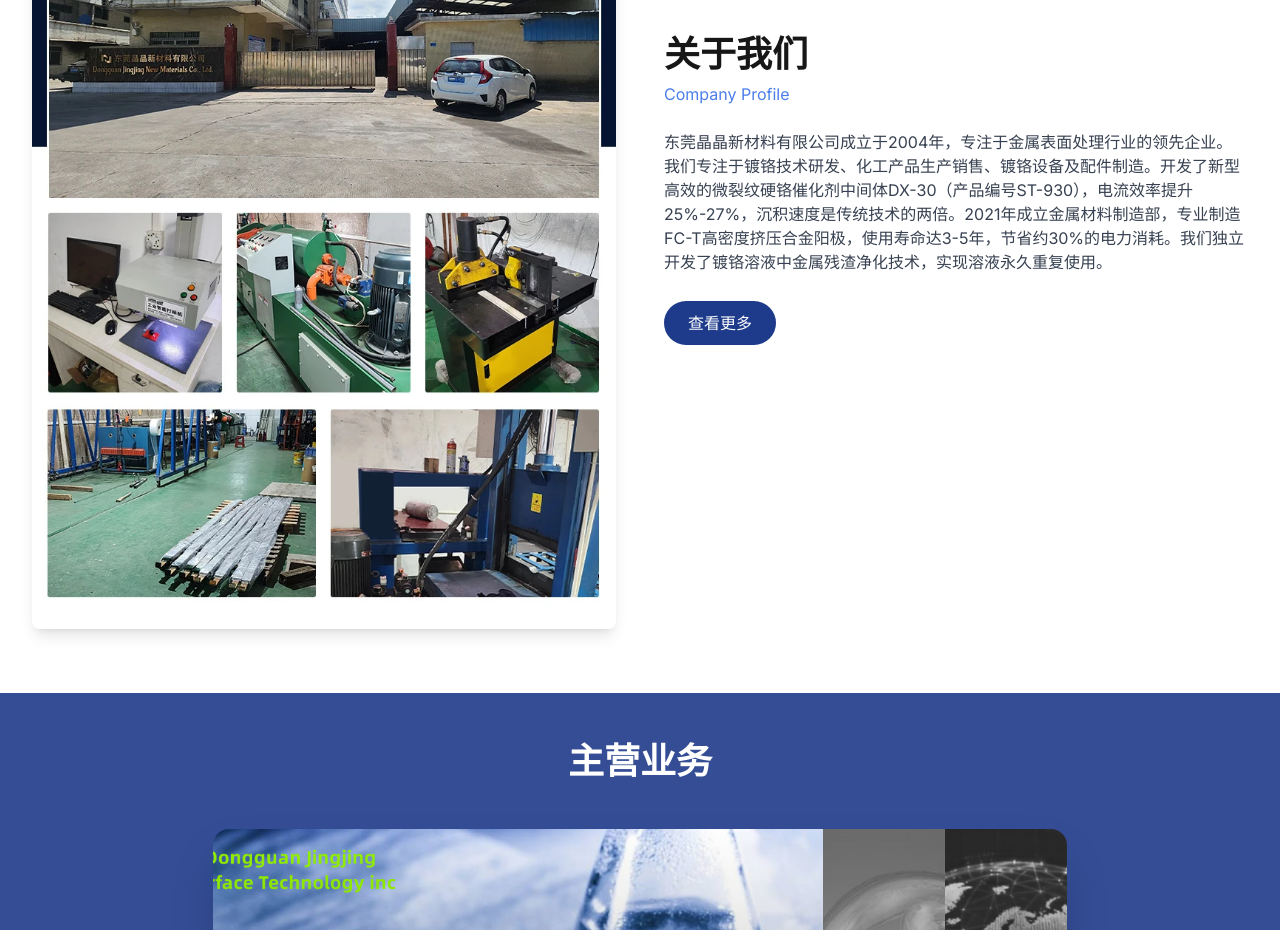
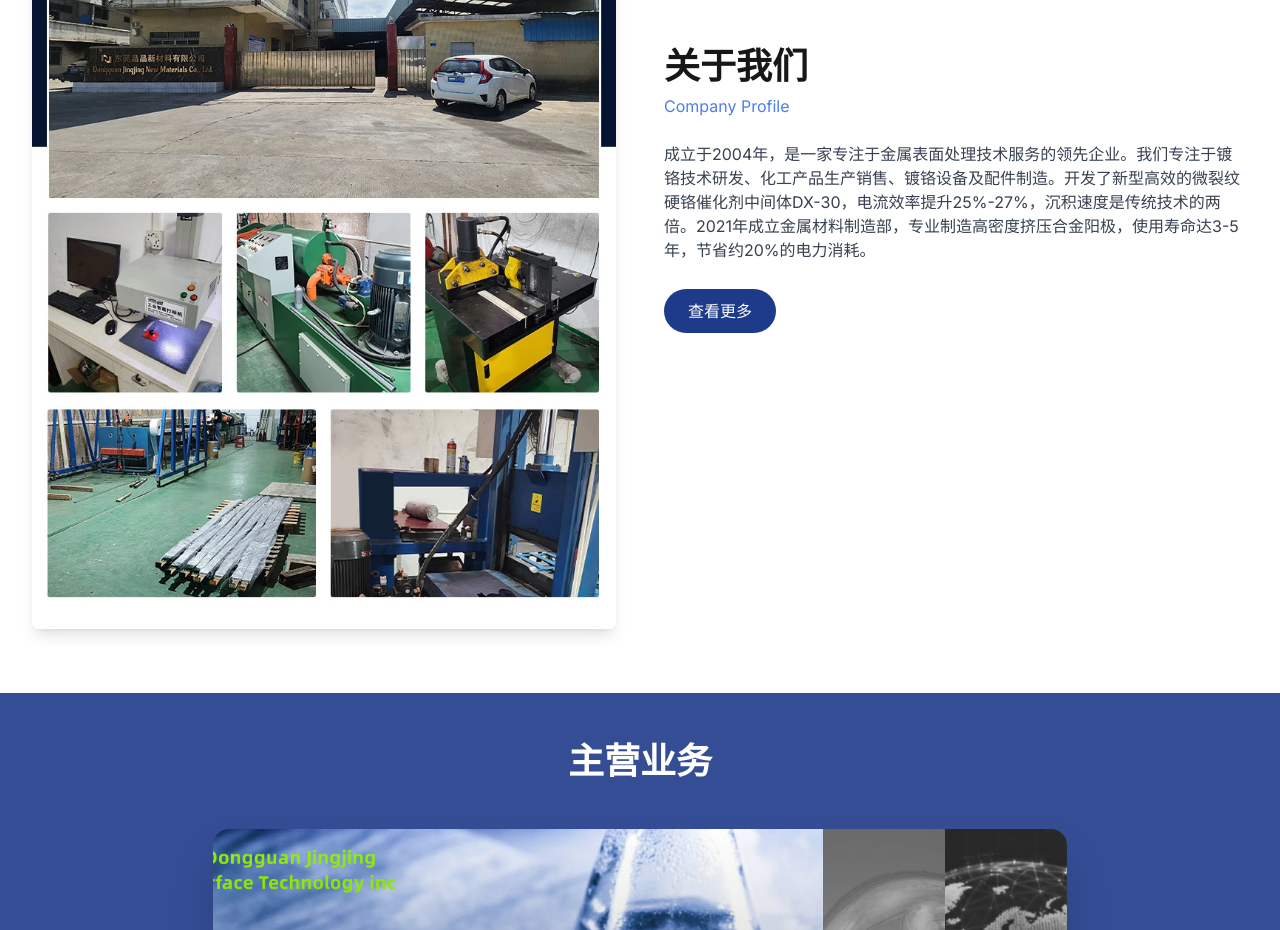
Before and after one commit to HanmoZhang0909/jingjing, a Next.js app in the folder nextjs-app/: page / in a window 1280 px wide. Shown: the part 1120-2050 px from the top of the page. Built offline with nearby package versions, Linux system fonts and the light colour scheme.

Commit message:
Update Chinese translation for company profile description in LanguageContext to enhance clarity and accuracy.

```diff
--- a/nextjs-app/src/contexts/LanguageContext.tsx
+++ b/nextjs-app/src/contexts/LanguageContext.tsx
@@ -378,7 +378,7 @@ const translations: Record<string, Record<Language, string>> = {
     en: 'Company Profile',
   },
   'home.companyProfileDesc': {
-    zh: '东莞晶晶新材料有限公司成立于2004年，专注于金属表面处理行业的领先企业。我们专注于镀铬技术研发、化工产品生产销售、镀铬设备及配件制造。开发了新型高效的微裂纹硬铬催化剂中间体DX-30（产品编号ST-930），电流效率提升25%-27%，沉积速度是传统技术的两倍。2021年成立金属材料制造部，专业制造FC-T高密度挤压合金阳极，使用寿命达3-5年，节省约30%的电力消耗。我们独立开发了镀铬溶液中金属残渣净化技术，实现溶液永久重复使用。',
+    zh: '成立于2004年，是一家专注于金属表面处理技术服务的领先企业。我们专注于镀铬技术研发、化工产品生产销售、镀铬设备及配件制造。开发了新型高效的微裂纹硬铬催化剂中间体DX-30，电流效率提升25%-27%，沉积速度是传统技术的两倍。2021年成立金属材料制造部，专业制造高密度挤压合金阳极，使用寿命达3-5年，节省约20%的电力消耗。',
     en: 'Dongguan Jingjing New Materials Co., Ltd. was established in 2004, focusing on the metal surface treatment industry as a leading enterprise. We focus on chrome plating technology R&D, chemical product production and sales, chrome plating equipment and accessories manufacturing. We have developed a new and efficient micro crack hard chromium catalyst intermediate DX-30 (Product No. ST-930), improving current efficiency by 25%-27%, with deposition speed twice that of traditional technology. In 2021, we established the Metal Materials Manufacturing Department, specializing in FC-T high-density extruded alloy anode manufacturing, with service life reaching 3-5 years and saving about 30% of electricity consumption. We have independently developed metal residue purification technology in chrome plating solutions, achieving permanent solution reuse.',
   },
   'home.viewMore': {
```
